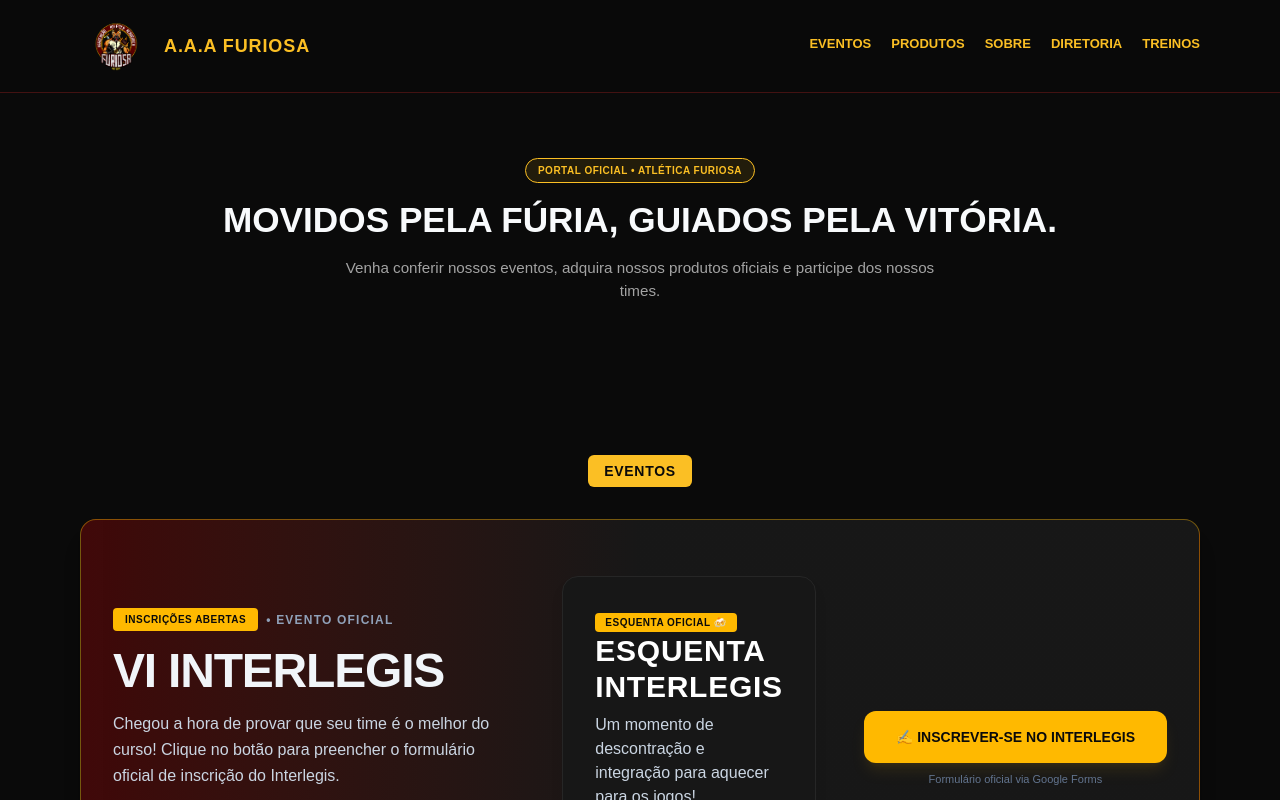
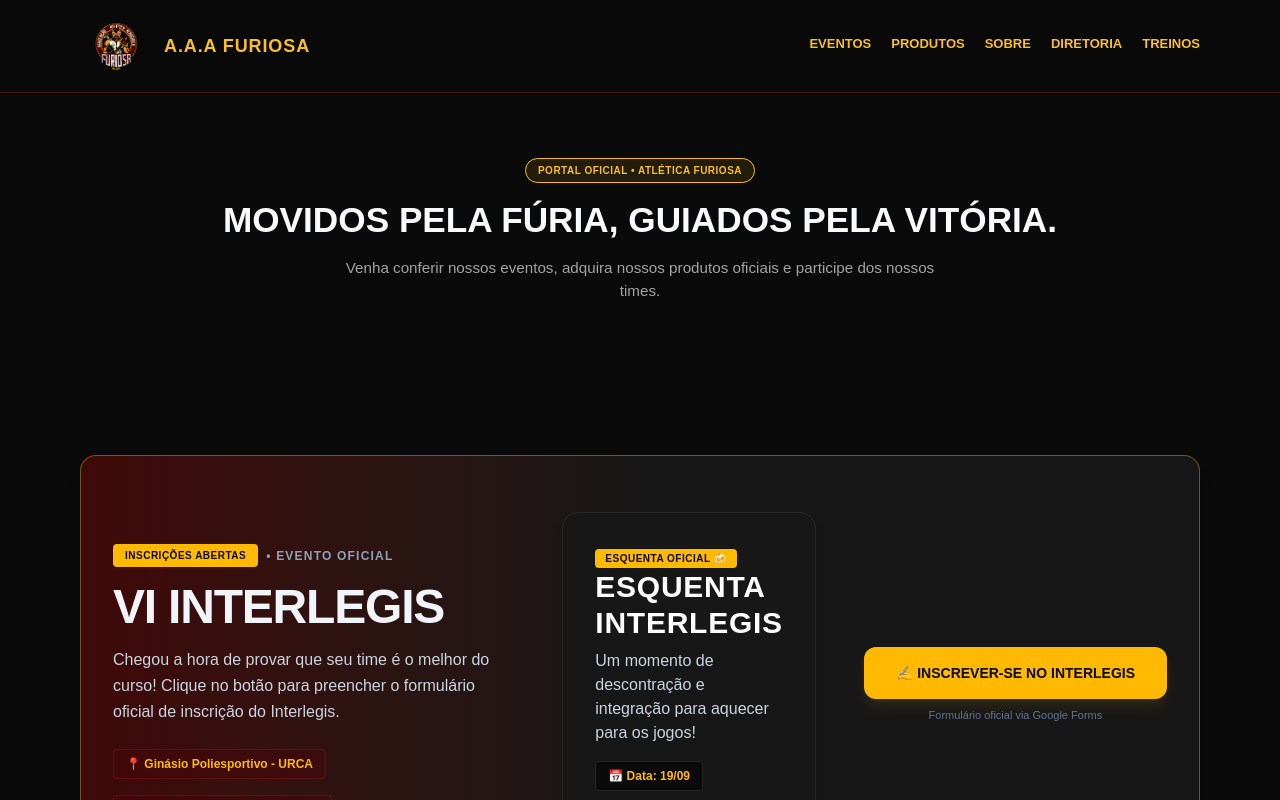
Before and after one commit to AtleticaFuriosa/atletica-furiosa, a Next.js app: page / in a window 1280 px wide. Shown: the top 800 px of the page. Built offline with nearby package versions, Linux system fonts and the light colour scheme.

Commit message:
Remove titulo de eventos

```diff
--- a/src/app/page.tsx
+++ b/src/app/page.tsx
@@ -149,13 +149,6 @@ export default function Home() {
 
       {/* BLOCO DESTAQUE: IV INTERLEGIS */}
 <section id="eventos" className="max-w-6xl mx-auto px-4 py-12">
-
-  {/* Título da Seção */}
-  <div className="text-center mb-8">
-    <span className="inline-block bg-[#fbbf24] text-[#0a0a0a] font-black text-sm uppercase px-4 py-1.5 rounded-md tracking-wider">
-      Eventos
-    </span>
-  </div>
         <div className="bg-gradient-to-r from-red-950/90 via-neutral-900 to-neutral-900 p-8 rounded-2xl border border-amber-400/40 shadow-xl flex flex-col lg:flex-row items-center justify-between gap-8">
 
           <div className="space-y-4 max-w-2xl text-left">
```
